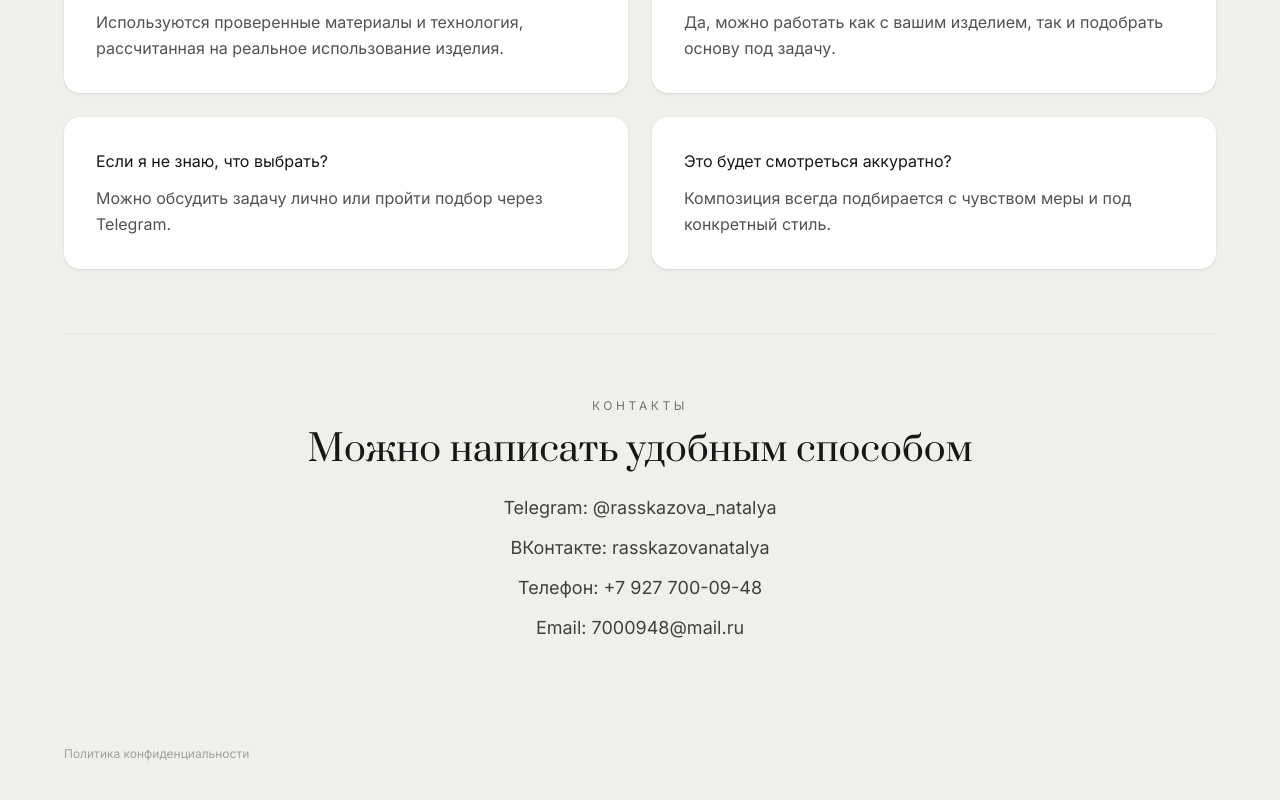
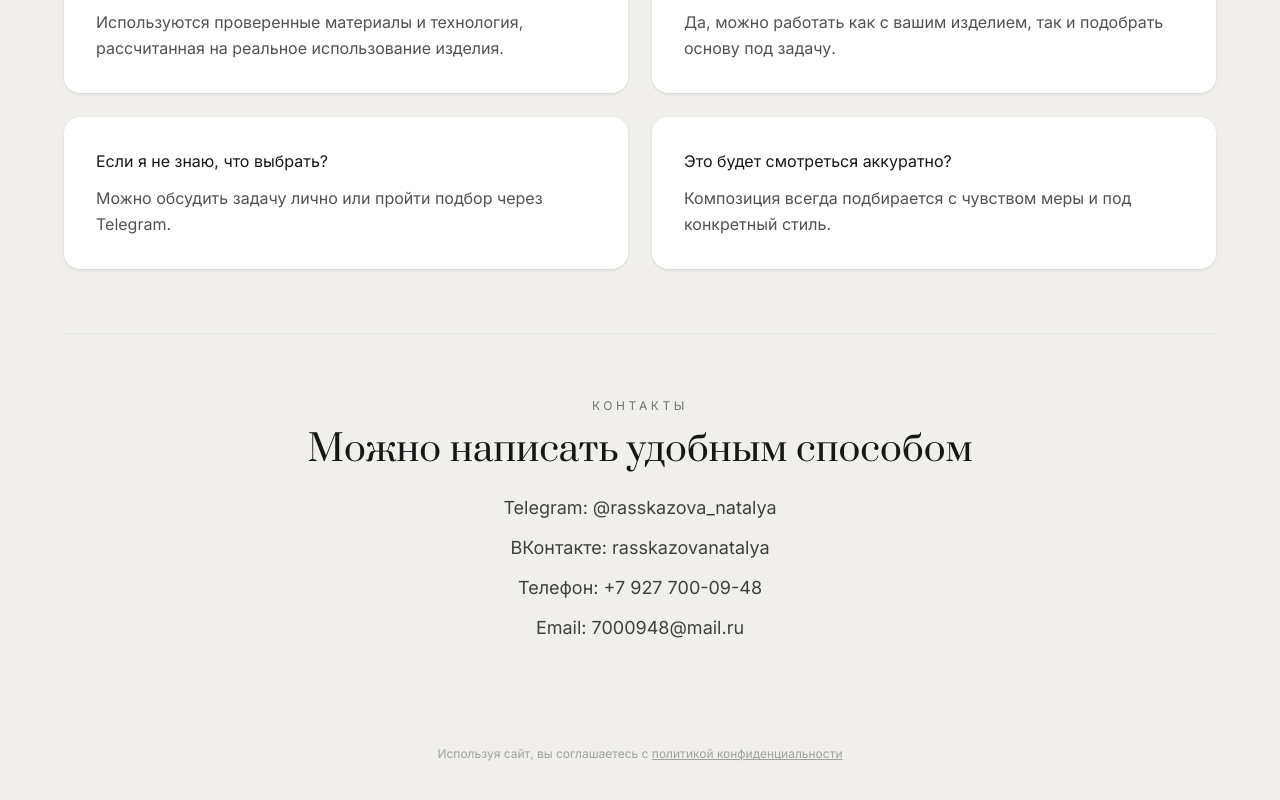
Before and after one commit to rasskazovanatalya/magic-strass-site, a Next.js app: page / in a window 1280 px wide. Shown: the part 6968-7768 px from the top of the page. Built offline with nearby package versions, Linux system fonts and the light colour scheme.

Commit message:
update privacy text

```diff
--- a/src/app/page.tsx
+++ b/src/app/page.tsx
@@ -629,9 +629,10 @@ export default function Home() {
   </div>
 </section>
 
-<p className="mt-10 text-xs text-neutral-400">
-  <a href="/privacy" className="hover:underline">
-    Политика конфиденциальности
+<p className="mt-10 text-xs text-neutral-400 text-center">
+  Используя сайт, вы соглашаетесь с{" "}
+  <a href="/privacy" className="underline hover:text-neutral-600">
+    политикой конфиденциальности
   </a>
 </p>
 
```
